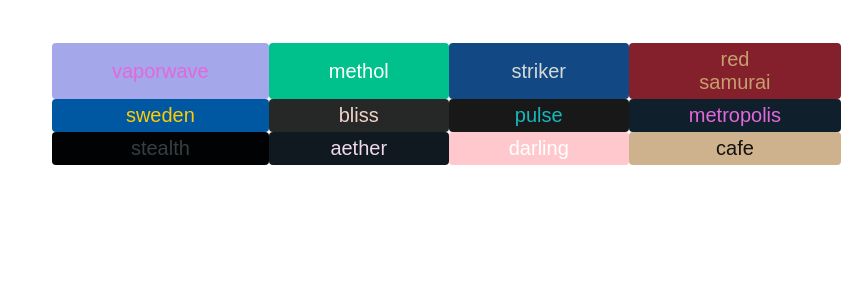
After one commit to Lucid-art/Team-8-Project, a Flask app: page /theme in a window 1320 px wide. The commit adds this page. Shown: the top 300 px of the page, without its empty margins (468-1320 px from the left). Run offline with Flask 2, Linux system fonts and the light colour scheme.

Commit message:
Add files via upload

```diff
--- a/Team-8-Project-master2/app.py
+++ b/Team-8-Project-master2/app.py
@@ -14,5 +14,9 @@ def index():
 def main():
     return render_template('/pomodoro.html')
 
+@app.route('/theme')
+def theme():
+     return render_template('/theme.html')
+
 if __name__ == '__main__':
     app.run(debug = True, host = '0.0.0.0')
--- a/Team-8-Project-master2/static/style.css
+++ b/Team-8-Project-master2/static/style.css
@@ -63,3 +63,131 @@
       border-left: 6px solid #D9534F;
 
   }
+
+/* New code*/
+
+.button {
+    max-width: 400px;
+    margin: 0 auto;
+    border:2px solid #111
+    border-radius: 0.25rem;
+    font-size: 15px;
+    padding: 5px 60px;
+    border: none;
+}
+
+body {
+    background: #ffffff;
+    padding-bottom: 30px;
+    padding-top: 30px;
+}
+
+
+
+.vaporwave {
+    background-color: #a4a7ea; /*lavander */
+    color:#e368da;    border-radius: 0.25rem;
+    font-size: 20px;
+    padding: 5px 60px;
+    border: none;
+}
+
+.methol {
+    background-color: #00c18c;
+    color:#ffffff;    border-radius: 0.25rem;
+    font-size: 20px;
+    padding: 5px 60px;
+    border: none;
+}
+
+.striker {
+    background-color: #124883; /*lavander */
+    color:#d6dbd9;    border-radius: 0.25rem;
+    font-size: 20px;
+    padding: 5px 60px;
+    border: none;
+}
+
+.red-samurai {
+    background-color: #84202c; /*lavander */
+    color: #c79e6e;    border-radius: 0.25rem;
+    font-size: 20px;
+    padding: 5px 60px;
+    border: none;
+}
+
+.sweden {
+    background-color: #0058a3;; /*lavander */
+    color: #ffcc02;   border-radius: 0.25rem;
+    font-size: 20px;
+    padding: 5px 60px;
+    border: none;
+}
+
+.bliss {
+    background-color: #262727; /*lavander */
+    color: #f0d3c9;    border-radius: 0.25rem;
+    font-size: 20px;
+    padding: 5px 60px;
+    border: none;
+}
+
+.pulse {
+    background-color: #181818;
+    color: #17b8bd;    border-radius: 0.25rem;
+    font-size: 20px;
+    padding: 5px 60px;
+    border: none;
+}
+
+.metropolis {
+    background-color: #0f1f2c;
+    color: #e368da;    border-radius: 0.25rem;
+    font-size: 20px;
+    padding: 5px 60px;
+    border: none;
+}
+
+.stealth {
+    background-color: #010203; /*lavander */
+    color:#383e42;    border-radius: 0.25rem;
+    font-size: 20px;
+    padding: 5px 60px;
+    border: none;
+}
+
+.aether {
+    background-color: #101820; /*lavander */
+    color:#eedaea;    border-radius: 0.25rem;
+    font-size: 20px;
+    padding: 5px 60px;
+    border: none;
+}
+
+.darling {
+    background-color: #fec8cd; /*lavander */
+    color: #ffffff;    border-radius: 0.25rem;
+    font-size: 20px;
+    padding: 5px 60px;
+    border: none;
+}
+
+.cafe {
+    background-color: #ceb18d; /*lavander */
+    color:#14120f;    border-radius: 0.25rem;
+    font-size: 20px;
+    padding: 5px 60px;
+    border: none;
+}
+
+
+*{
+    box-sizing:border-box;
+}
+
+.theme-buttons {
+    /*all the grid stuff*/
+    display: grid;
+
+    grid-template-columns: 1fr 1fr 1fr 1fr;
+}
--- /dev/null
+++ b/Team-8-Project-master2/templates/theme.html
@@ -0,0 +1,31 @@
+<!DOCTYPE html>
+<html lang="en">
+<head>
+    <meta charset="UTF-8">
+    <meta http-equiv="X-UA-Compatible" content="IE=edge">
+    <meta name="viewport" content="width=device-width, initial-scale=1.0">
+    <title>Document</title>
+    <link rel= "stylesheet" href = "/static/style.css">
+</head>
+<body>
+<div class="button">
+    <div class="theme-buttons">
+    <button class="vaporwave" onclick="myFunction()">vaporwave</button>
+    <button class="methol" onclick="myFunction()">methol</button>
+    <button class="striker" onclick="myFunction()">striker</button>
+    <button class="red-samurai" onclick="myFunction()">red samurai</button>
+    <button class="sweden" onclick="myFunction()">sweden</button>
+    <button class="bliss" onclick="myFunction()">bliss</button>
+    <button class="pulse" onclick="myFunction()">pulse</button>
+    <button class="metropolis" onclick="myFunction()">metropolis</button>
+    <button class="stealth" onclick="myFunction()">stealth</button>
+    <button class="aether" onclick="myFunction()">aether</button>
+    <button class="darling" onclick="myFunction()">darling</button>
+    <button class="cafe" onclick="myFunction()">cafe</button>
+
+    </div>
+</div>
+
+<script src="/static/script.js"></script>
+</body>
+</html>
```
